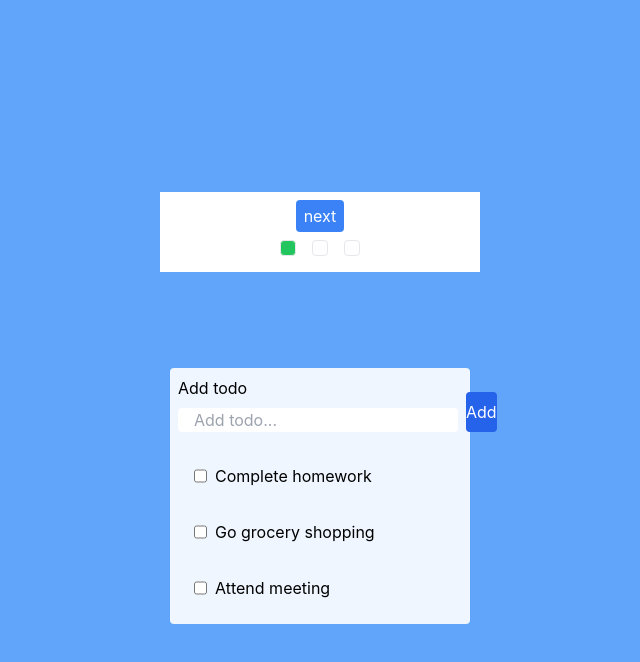
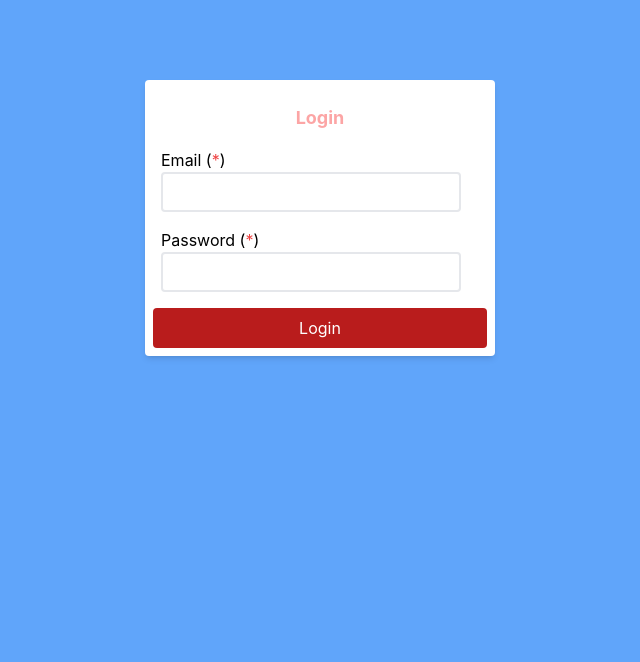
Before and after one commit to NguyenPhuLoc666666/react-basic, a React (Create React App) app: page / in a window 1280 px wide. Shown: the top 662 px of the page, without its empty margins (320-960 px from the left). Built offline with nearby package versions, Linux system fonts and the light colour scheme.

Commit message:
feat: login form

```diff
--- a/package.json
+++ b/package.json
@@ -7,13 +7,16 @@
     "@fortawesome/fontawesome-svg-core": "^6.4.2",
     "@fortawesome/free-solid-svg-icons": "^6.4.2",
     "@fortawesome/react-fontawesome": "^0.2.0",
+    "@hookform/resolvers": "^3.3.2",
     "@testing-library/jest-dom": "^5.17.0",
     "@testing-library/react": "^13.4.0",
     "@testing-library/user-event": "^13.5.0",
     "react": "^18.2.0",
     "react-dom": "^18.2.0",
+    "react-hook-form": "^7.47.0",
     "react-scripts": "5.0.1",
-    "web-vitals": "^2.1.4"
+    "web-vitals": "^2.1.4",
+    "zod": "^3.22.4"
   },
   "scripts": {
     "start": "react-scripts start",
--- a/src/App.js
+++ b/src/App.js
@@ -1,26 +1,15 @@
 import { useEffect, useState } from "react";
 import TodoList from "./components/TodoList";
 import FormAddTodo from "./components/FormAddTodo";
+import FormLogin from "./components/FormLogin";
 import TrafficLight from "./components/TrafficLight";
+import { initialTodos } from "./components/testData";
 
 function App() {
   const [todos, setTodos] = useState([]);
+  const [isLogin, setIsLogin] = useState(false);
 
   useEffect(() => {
-    const initialTodos = [
-      {
-        id: 1,
-        title: "Complete homework",
-      },
-      {
-        id: 2,
-        title: "Go grocery shopping",
-      },
-      {
-        id: 3,
-        title: "Attend meeting",
-      },
-    ];
     let dataStr = localStorage.getItem("todolist");
     if (dataStr != null && dataStr !== "") {
       setTodos(JSON.parse(dataStr));
@@ -30,20 +19,32 @@ function App() {
     }
   }, []);
 
-  const handleAddTodo = (newTodo) => {
+  const onAddTodo = (newTodo) => {
     const updatedTodos = [...todos, newTodo];
     setTodos(updatedTodos);
     localStorage.setItem("todolist", JSON.stringify(updatedTodos));
     alert(`Added new todo: "${newTodo.title}" successfully!`);
   };
 
+  const onLogOut = () => {
+    setIsLogin(false);
+  };
+
   return (
     <div className="bg-blue-400 min-h-screen relative flex flex-col justify-center items-center">
-      <TrafficLight />
-      <div className="w-[300px] h-auto min-h-[200px] bg-blue-50 flex flex-col items-center rounded mt-24">
-        <FormAddTodo handleAddTodo={handleAddTodo} />
-        <TodoList props={todos} />
-      </div>
+      {isLogin && (
+        <>
+          <button className="absolute top-4 left-12" onClick={onLogOut}>
+            Log out
+          </button>
+          <TrafficLight />
+          <div className="w-[300px] h-auto min-h-[200px] bg-blue-50 flex flex-col items-center rounded mt-24">
+            <FormAddTodo handleAddTodo={onAddTodo} />
+            <TodoList props={todos} />
+          </div>
+        </>
+      )}
+      {!isLogin && <FormLogin setIsLogin={setIsLogin} />}
     </div>
   );
 }
--- a/src/components/FormAddTodo.js
+++ b/src/components/FormAddTodo.js
@@ -1,4 +1,7 @@
-import React, { useState } from "react";
+import React from "react";
+import { z } from "zod";
+import { useForm } from "react-hook-form";
+import { zodResolver } from "@hookform/resolvers/zod";
 
 function FormAddTodo({ handleAddTodo }) {
   const generateId = () => {
@@ -7,46 +10,73 @@ function FormAddTodo({ handleAddTodo }) {
     return timestamp + "-" + rand;
   };
 
-  const [todo, setTodo] = useState({
-    id: "0",
-    title: "",
+  const onAddTodoInForm = (data) => {
+    const value = data.title;
+    if (value.trim() === "") {
+      setError("title", {
+        type: "manual",
+        message: "Title cannot be just spaces",
+      });
+    } else {
+      clearErrors("title");
+      const id = generateId();
+      const title = data.title;
+      const newTodo = { id, title };
+      handleAddTodo(newTodo);
+      setValue("title", "");
+    }
+  };
+
+  const schema = z.object({
+    title: z
+      .string()
+      .min(1, { message: "Todo title is required." })
+      .max(100, { message: "Maximize length is 100 characters." })
+      .trim()
+      .toLowerCase(),
   });
 
-  const handleAddTodoInForm = (e) => {
-    e.preventDefault();
-    if (todo.title === "") {
-      alert("Please enter complete information when add new todo!");
-      return;
-    }
-    const generatedId = generateId();
-    const updatedTodo = { ...todo, id: generatedId };
-    setTodo(updatedTodo);
-    handleAddTodo(updatedTodo);
-  };
+  const form = useForm({
+    defaultValues: {
+      title: "",
+    },
+    resolver: zodResolver(schema),
+  });
+
+  const {
+    register,
+    handleSubmit,
+    setValue,
+    setError,
+    clearErrors,
+    formState: { errors },
+  } = form;
 
   return (
     <form
-      className="w-full p-2 flex flex-col md:flex-row"
-      onSubmit={handleAddTodoInForm}
+      className="w-full p-2 flex flex-col md:flex-row items-center justify-center"
+      onSubmit={handleSubmit(onAddTodoInForm)}
     >
       <div className="flex flex-col ">
-        <div className="flex flex-col">
+        <div className="flex flex-col pb-4 relative">
           <label className="mb-2">Add todo</label>
           <input
             type="text"
             id="input-todo"
             placeholder="Add todo..."
-            className="rounded px-4"
-            value={todo.title}
-            onChange={(e) => {
-              setTodo({ ...todo, title: e.target.value });
-            }}
+            className={`rounded p-1 ${
+              errors.title?.message !== undefined
+                ? "focus:border-red-500 border-red-500 border-2"
+                : ""
+            }`}
+            {...register("title")}
           />
+          <p className="text-red-500">{errors.title?.message}</p>
         </div>
       </div>
       <button
         type="submit"
-        className="mt-4 md:ml-2 mx-auto w-full bg-blue-600 text-white rounded"
+        className="mt-4 md:m-0 md:ml-2 mx-auto p-1 h-fit w-full bg-blue-600 text-white rounded text-base"
       >
         Add
       </button>
--- /dev/null
+++ b/src/components/FormLogin.js
@@ -0,0 +1,91 @@
+"use client";
+
+import { z } from "zod";
+import { useForm } from "react-hook-form";
+import { zodResolver } from "@hookform/resolvers/zod";
+
+export default function FormLogin({ setIsLogin }) {
+  const schema = z.object({
+    email: z
+      .string()
+      .email({ message: "Invalid email address." })
+      .min(1, { message: "Email is required" })
+      .trim()
+      .toLowerCase(),
+    password: z
+      .string()
+      .min(8, { message: "Password must be at least 8 characters." })
+      .max(20, { message: "Password max length is 20 characters." })
+      .regex(/^(?=.*[A-Z])(?=.*[@#$%^&-+=()]).+$/, {
+        message: "Password must be at least 1 uppercase and 1 symbol.",
+      }),
+  });
+
+  const form = useForm({
+    defaultValues: {
+      email: "",
+      password: "",
+    },
+    resolver: zodResolver(schema),
+  });
+
+  const {
+    register,
+    handleSubmit,
+    formState: { errors },
+  } = form;
+
+  const onSubmit = (data) => {
+    setIsLogin(true);
+  };
+
+  return (
+    <div
+      className='w-[350px] h-auto z-[1001]
+              bg-white text-black flex flex-col p-2 justify-start items-start m-auto rounded border-black
+               fixed top-20 left-1/2 translate-x-[-50%] shadow-md shadow-slate-900"'
+    >
+      <p className="text-lg font-bold text-center w-full my-4 text-red-300">
+        Login
+      </p>
+      <form className="m-auto" onSubmit={handleSubmit(onSubmit)}>
+        <div className="mb-4 mx-2">
+          <label htmlFor="register-email">
+            Email (<span className="text-red-500">*</span>)
+          </label>
+          <input
+            className={`text-black text-lg rounded p-1 border-solid w-[300px] border-2
+              ${
+                errors.email?.message !== undefined
+                  ? "focus:border-red-500 border-red-500 border-2"
+                  : ""
+              }`}
+            {...register("email")}
+          />
+          <p className="text-red-500">{errors.email?.message}</p>
+        </div>
+        <div className="mb-4 mx-2">
+          <label htmlFor="register-password">
+            Password (<span className="text-red-500">*</span>)
+          </label>
+          <input
+            className={`text-black text-lg rounded p-1 border-solid w-[300px] border-2
+               ${
+                 errors.password?.message !== undefined
+                   ? "focus:border-red-500 border-red-500 border-2"
+                   : ""
+               }`}
+            {...register("password")}
+          />
+          <p className="text-red-500">{errors.password?.message}</p>
+        </div>
+        <button
+          className="hover:bg-red-300 bg-red-700 text-white active:bg-gray-500 p-2 w-full rounded cursor-pointer block"
+          type="submit"
+        >
+          Login
+        </button>
+      </form>
+    </div>
+  );
+}
--- a/src/components/TodoList.js
+++ b/src/components/TodoList.js
@@ -5,7 +5,7 @@ function TodoList({ props }) {
   return (
     <ul className="w-full px-4 py-2">
       {props.map((task, index) => (
-        <TodoTask key={index} props={task} index={index} />
+        <TodoTask key={index} task={task} index={index} />
       ))}
     </ul>
   );
--- a/src/components/TodoTask.js
+++ b/src/components/TodoTask.js
@@ -1,14 +1,23 @@
-import React from "react";
+import React, { useState } from "react";
 
-function TodoTask({ props, index }) {
+function TodoTask({ task, index }) {
+  const [isDone, setIsDone] = useState(false);
   return (
     <li className="flex flex-col items-center justify-between md:flex-row w-full py-2 ">
       <div className="flex flex-col w-full mr-2 hover:bg-gray-200 p-2 rounded">
         <div className="flex">
-          <input type="checkbox" id={`task-${index}`}></input>
-          <div htmlFor={`task-${index}`} className="ml-2">
-            {props.title}
-          </div>
+          <input
+            type="checkbox"
+            id={`task-${index}`}
+            value={isDone}
+            onChange={() => setIsDone(!isDone)}
+          />
+          <label
+            htmlFor={`task-${index}`}
+            className={`ml-2 w-full ${isDone ? "line-through" : ""}`}
+          >
+            {task.title}
+          </label>
         </div>
       </div>
     </li>
--- /dev/null
+++ b/src/components/testData.js
@@ -0,0 +1,14 @@
+export const initialTodos = [
+  {
+    id: 1,
+    title: "Complete homework",
+  },
+  {
+    id: 2,
+    title: "Go grocery shopping",
+  },
+  {
+    id: 3,
+    title: "Attend meeting",
+  },
+];
```
Also changed, not shown: 1 other file (tests, documents, lock files or other folders).
